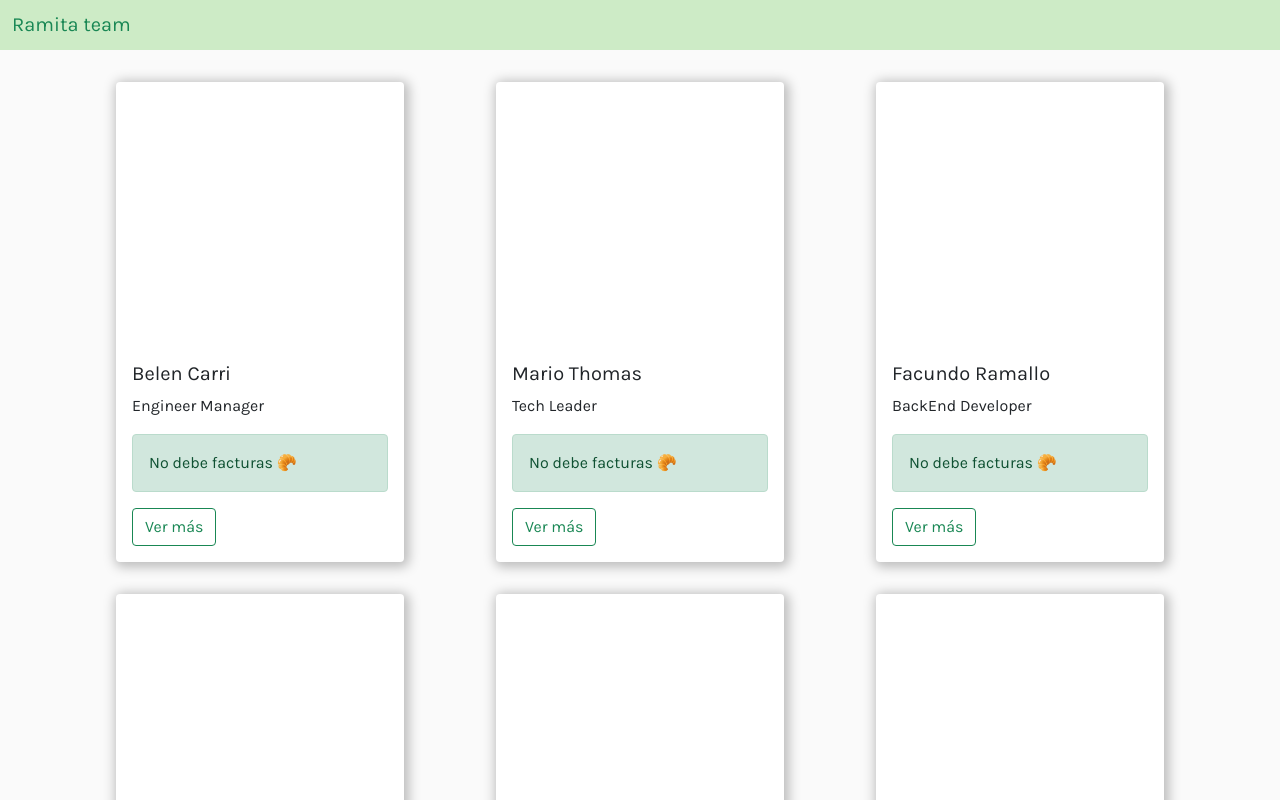
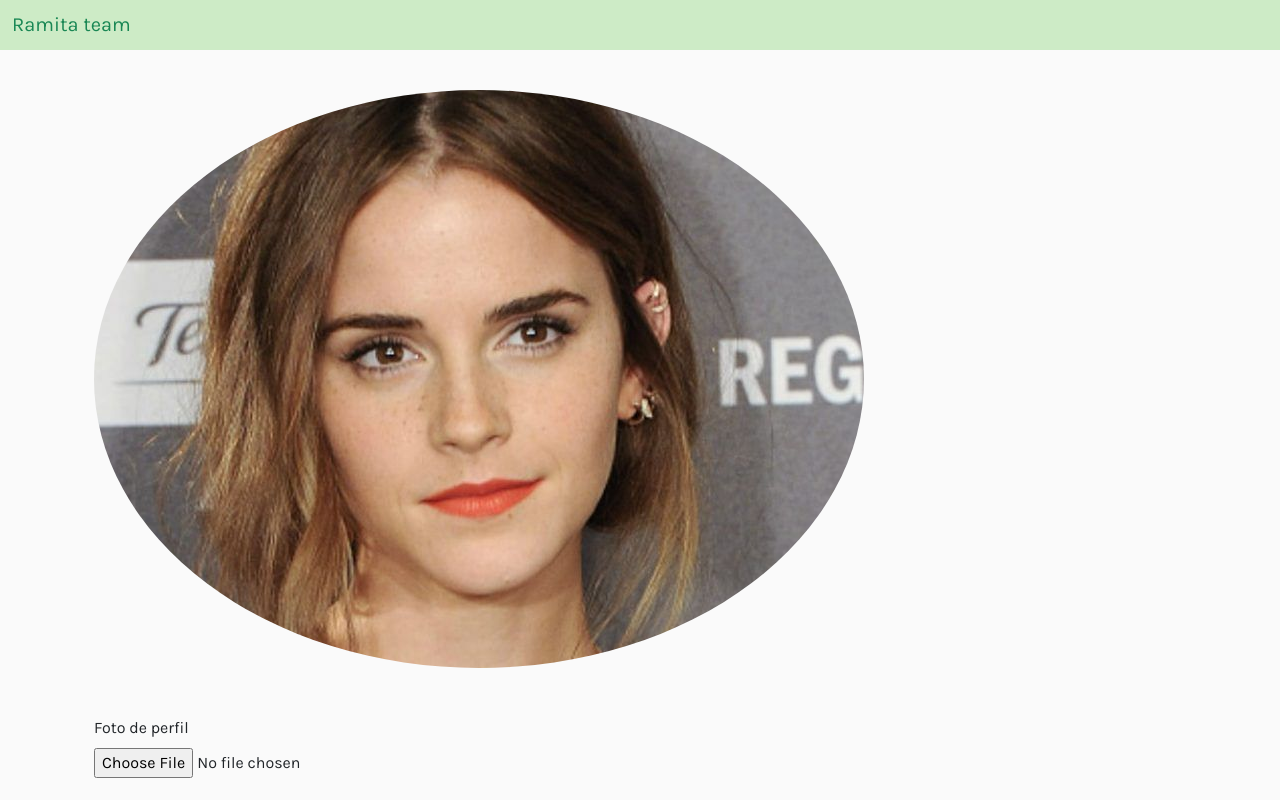
Before and after one commit to kondor84/GestionTeam, a React (Create React App) app: page /usr/profile in a window 1280 px wide. Shown: the top 800 px of the page. Built offline with nearby package versions, Linux system fonts and the light colour scheme.

Commit message:
add routes && renaming folder Team to team

```diff
--- a/src/App.js
+++ b/src/App.js
@@ -1,15 +1,15 @@
 import React, { Component } from "react";
 import { Container } from "react-bootstrap";
 import Header from "./components/layout/header/Header";
-import Team from "./components/Team/teamsCards/Team";
 import Footer from "./components/layout/footer/Footer"
+import Routes from "./components/routes/Routes"
 class App extends Component {
   render() {
     return (
       <div>
         <Header />
         <Container>
-          <Team />
+          <Routes />
         </Container>
         <Footer/>
       </div>
--- /dev/null
+++ b/src/components/routes/Routes.js
@@ -0,0 +1,17 @@
+import React from "react";
+import { BrowserRouter as Router, Route, Switch } from "react-router-dom";
+import Team from "../team/teamsCards/Team";
+import Bitlogico from "../profile/Bitlogico"
+
+const Routes = () => {
+  return (
+    <Router>
+      <Switch>
+        <Route exact path="/" component={Team}></Route>
+        <Route exact path="/usr/profile" component={Bitlogico}></Route>
+      </Switch>
+    </Router>
+  );
+};
+
+export default Routes;
--- a/src/components/Team/teamsCards/ModalMember.js
+++ b/src/components/team/teamsCards/ModalMember.js
@@ -1,5 +1,5 @@
 import React, { Component } from "react";
-import { Button, Modal, Row, Col, Image, Form } from "react-bootstrap";
+import { Button, Modal, Row, Col, Form } from "react-bootstrap";
 export default class ModalMember extends Component {
   constructor(props) {
     super(props);
```
Also changed, not shown: src/components/team/teamArray.js (renamed from src/components/Team/teamArray.js), src/components/team/teamStyle.css (renamed from src/components/Team/teamStyle.css), src/components/team/teamsCards/Canva.js (renamed from src/components/Team/teamsCards/Canva.js), src/components/team/teamsCards/Member.js (renamed from src/components/Team/teamsCards/Member.js), src/components/team/teamsCards/Team.js (renamed from src/components/Team/teamsCards/Team.js), 1 other file (tests, documents, lock files or other folders).
